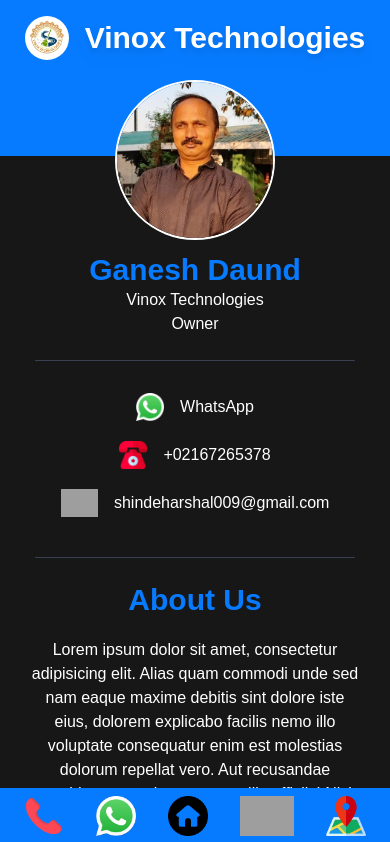
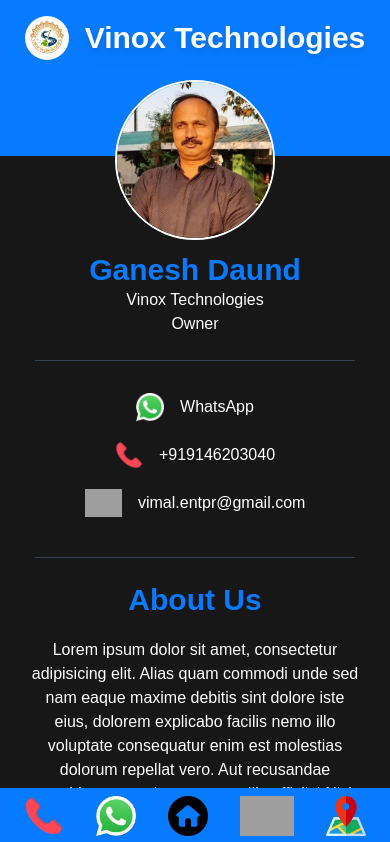
Before and after one commit to Harshal-7/v-card, a React (Vite) app: page / in a window 390 px wide. Shown: the top 842 px of the page. Built offline with nearby package versions, Linux system fonts and the light colour scheme; grey boxes are pictures that could not be loaded; a web font is replaced by a local one.

Commit message:
personal info added ie phoneno, gmail, whatsappno

```diff
--- a/src/components/Footer.jsx
+++ b/src/components/Footer.jsx
@@ -8,13 +8,13 @@
 
 function Footer() {
   const handleGmail = () => {
-    const gmailAddress = "shindeharshal009@gmail.com";
+    const gmailAddress = "vimal.entpr@gmail.com";
     const mailtoLink = `mailto:${gmailAddress}?subject=Contact%20Me`;
     window.location.href = mailtoLink;
   };
 
   const handleCall = () => {
-    window.location.href = "tel:+919763533588";
+    window.location.href = "tel:+919146203040";
   };
 
   return (
@@ -29,7 +29,7 @@
         </button>
 
         <Link
-          to="https://wa.me/+919763533588"
+          to="https://wa.me/+919146203040"
           target="_blank"
           className="flex items-center hover:scale-110"
         >
--- a/src/components/Home.jsx
+++ b/src/components/Home.jsx
@@ -3,7 +3,7 @@
 import Products from "./Products";
 import Footer from "./Footer";
 import logo from "../assets/logo.jpg";
-import phone from "../assets/telephone.png";
+import phone from "../assets/call1.png";
 import whatsapp from "../assets/whatsapp.png";
 import gmail from "../assets/gmail.svg";
 import location from "../assets/location1.png";
@@ -17,6 +17,7 @@
   const corevalRef = useRef();
   gsap.registerPlugin(ScrollTrigger);
 
+  // animations
   useGSAP(() => {
     gsap.from(aboutRef.current, {
       scrollTrigger: {
@@ -39,16 +40,15 @@
     });
   }, {});
 
+  // handling mail, phone & maps
   const handleGmail = () => {
-    const gmailAddress = "shindeharshal009@gmail.com";
+    const gmailAddress = "vimal.entpr@gmail.com";
     const mailtoLink = `mailto:${gmailAddress}?subject=Contact%20Me`;
     window.location.href = mailtoLink;
   };
-
   const handleCall = () => {
-    window.location.href = "tel:+02167265378";
+    window.location.href = "tel:+919850754652";
   };
-
   const handleMap = () => {
     const mapLink =
       "https://www.google.com/maps/place/Vinox+Technologies/@17.9798707,73.8874571,17z/data=!4m14!1m7!3m6!1s0x3bc25cfff3c3a357:0x871e263619e7bc3c!2sVinox+Technologies!8m2!3d17.980355!4d73.8900995!16s%2Fg%2F11dxpdm9sl!3m5!1s0x3bc25cfff3c3a357:0x871e263619e7bc3c!8m2!3d17.980355!4d73.8900995!16s%2Fg%2F11dxpdm9sl?entry=ttu";
@@ -57,6 +57,7 @@
 
   return (
     <div className="max-w-screen-sm m-auto flex flex-col bg-[#181717] text-white items-center relative">
+      {/* header logo + company name */}
       <div className="p-2 w-full pb-24 text-center bg-[#077bff] flex relative justify-center items-center">
         <div className="pt-2 flex gap-4 justify-center items-center">
           <img className="w-11 rounded-full" src={logo} alt="" />
@@ -66,6 +67,7 @@
         </div>
       </div>
 
+      {/* pfp + information about owner */}
       <img
         className="w-40 h-40 object-cover rounded-full border-2 border-white absolute top-20 hover:scale-105"
         src={pfp}
@@ -82,7 +84,7 @@
       {/* contactus  */}
       <div className="flex flex-col flex-wrap w-96 gap-5 justify-center items-center  p-2 mb-4">
         <Link
-          to="https://wa.me/+919763533588"
+          to="https://wa.me/+919146203040"
           target="_blank"
           className="flex items-center hover:scale-110"
         >
@@ -94,7 +96,7 @@
           onClick={handleCall}
           className="flex items-center hover:scale-110"
         >
-          <img src={phone} className="h-7 mr-4" alt="github" /> +02167265378
+          <img src={phone} className="h-7 mr-4" alt="github" /> +919146203040
         </button>
 
         <button
@@ -103,7 +105,7 @@
           className="flex items-center hover:scale-110"
         >
           <img src={gmail} className="h-7 mr-4" alt="gmail" />{" "}
-          shindeharshal009@gmail.com
+          vimal.entpr@gmail.com
           {/* change the handlegmail also */}
         </button>
       </div>
```
